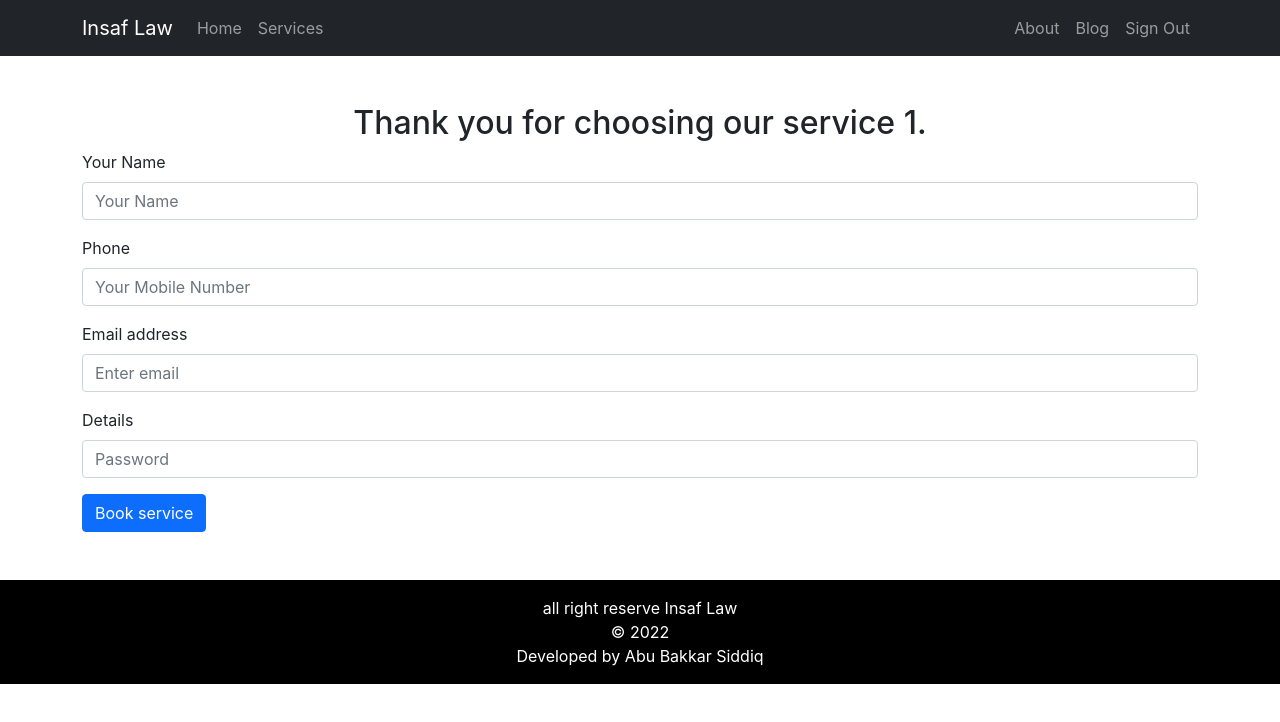
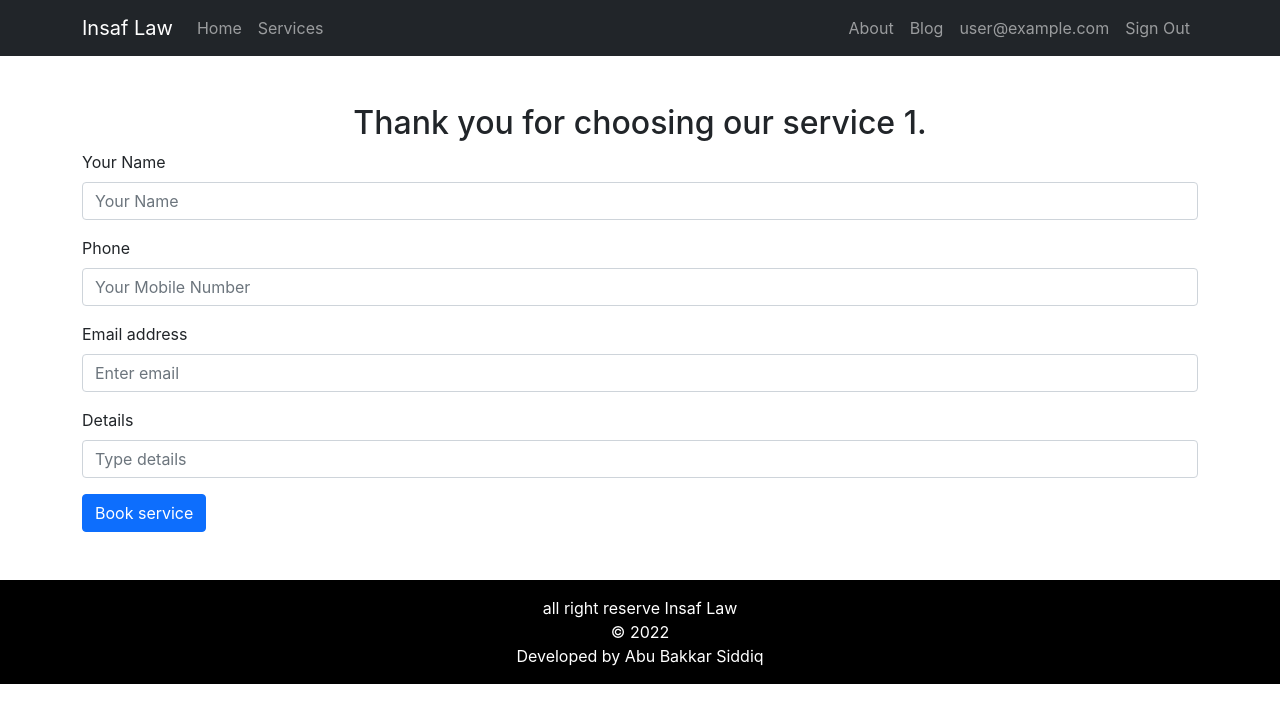
Before and after one commit to ab-siddiq/react-lawyer, a React (Create React App) app: page /getService/1 in a window 1280 px wide. Shown: the top 722 px of the page. Built offline with nearby package versions, Linux system fonts and the light colour scheme; no server answers; sample sign-in values are in the browser's storage.

Commit message:
add custom link

```diff
--- a/src/components/Pages/About/About.js
+++ b/src/components/Pages/About/About.js
@@ -39,7 +39,7 @@ const About = () => {
 
                         <Form.Group className="mb-3" controlId="formBasicConfirmPassword">
                             <Form.Label>Your question</Form.Label>
-                            <Form.Control ref={yourQuestionRef} type="text" name='confirmPassword' placeholder="Your question" />
+                            <Form.Control ref={yourQuestionRef} type="text" name='details' placeholder="Your question" />
                         </Form.Group>
 
                         <Button
--- /dev/null
+++ b/src/components/Pages/Header/CustomLink/CustomLink.js
@@ -0,0 +1,21 @@
+import React from 'react';
+import { Link, useMatch, useResolvedPath } from 'react-router-dom';
+
+function CustomLink({ children, to, ...props }) {
+    let resolved = useResolvedPath(to);
+    let match = useMatch({ path: resolved.pathname, end: true });
+
+    return (
+      <div>
+        <Link
+          style={{color: match ? '#F8B400' : '', textDecoration: match ? "underline" : "none" }}
+          to={to}
+          {...props}
+        >
+          {children}
+        </Link>
+      </div>
+    );
+  }
+
+export default CustomLink;
--- a/src/components/Pages/Header/Header.js
+++ b/src/components/Pages/Header/Header.js
@@ -4,6 +4,7 @@ import { useAuthState } from 'react-firebase-hooks/auth';
 import {  signOut } from 'firebase/auth';
 import { Link } from 'react-router-dom';
 import auth from '../../../firebase.init';
+import CustomLink from './CustomLink/CustomLink';
 
 const Header = () => {
     const [user] = useAuthState(auth);
@@ -19,19 +20,23 @@ const Header = () => {
 
                     <Navbar.Collapse id="responsive-navbar-nav">
                         <Nav className="me-auto">
-                            <Nav.Link as={Link} to='/'>Home</Nav.Link>
-                            <Nav.Link as={Link} to='/services'>Services</Nav.Link>
+                            <Nav.Link as={CustomLink} to='/'>Home</Nav.Link>
+                            <Nav.Link as={CustomLink} to='/services'>Services</Nav.Link>
                             {/* <Nav.Link as={Link} to='/about'>About</Nav.Link> */}
 
                         </Nav>
                         <Nav>
-                            <Nav.Link as={Link} to='/about'>About</Nav.Link>
-                            <Nav.Link as={Link} to='/blog'>Blog</Nav.Link>
+                            <Nav.Link as={CustomLink} to='/about'>About</Nav.Link>
+                            <Nav.Link as={CustomLink} to='/blog'>Blog</Nav.Link>
+                            {
+                                user && <Nav.Link as={CustomLink} to='/profile'>{user.email}</Nav.Link>
+                            }
+
                             {
                                 user ?
-                                <Nav.Link onClick={handleLogOut} as={Link} to='/login'>Sign Out</Nav.Link>
+                                <Nav.Link onClick={handleLogOut} as={CustomLink} to='/login'>Sign Out</Nav.Link>
                                     :
-                                <Nav.Link as={Link} to='/profile'>Login</Nav.Link>
+                                <Nav.Link as={CustomLink} to='/profile'>Login</Nav.Link>
                             }
 
 
--- a/src/components/Pages/Profile/Profile.js
+++ b/src/components/Pages/Profile/Profile.js
@@ -1,9 +1,15 @@
 import React from 'react';
+import { useAuthState } from 'react-firebase-hooks/auth';
+import auth from '../../../firebase.init';
 
 const Profile = () => {
+    const [user] = useAuthState(auth);
     return (
-        <div>
-            profile
+        <div className='container text-center mt-5'>
+            <img style={{height:'80px', width: '80px', borderRadius:'50%',backgroundColor:'gray'}} src="" alt="" />
+            <h2>{user.displayName}</h2>
+            <p>{user.email}</p>
+            <p>{user.phoneNumber}</p>
         </div>
     );
 };
--- a/src/components/Pages/Services/GetService/GetService.js
+++ b/src/components/Pages/Services/GetService/GetService.js
@@ -37,7 +37,7 @@ const GetService = () => {
 
                 <Form.Group className="mb-3" controlId="formBasicPassword">
                     <Form.Label>Details</Form.Label>
-                    <Form.Control ref={detailsRef} type="password" name='password' placeholder="Password" />
+                    <Form.Control ref={detailsRef} type="text" name='details' placeholder="Type details" />
                 </Form.Group>
 
                 <Button
```
